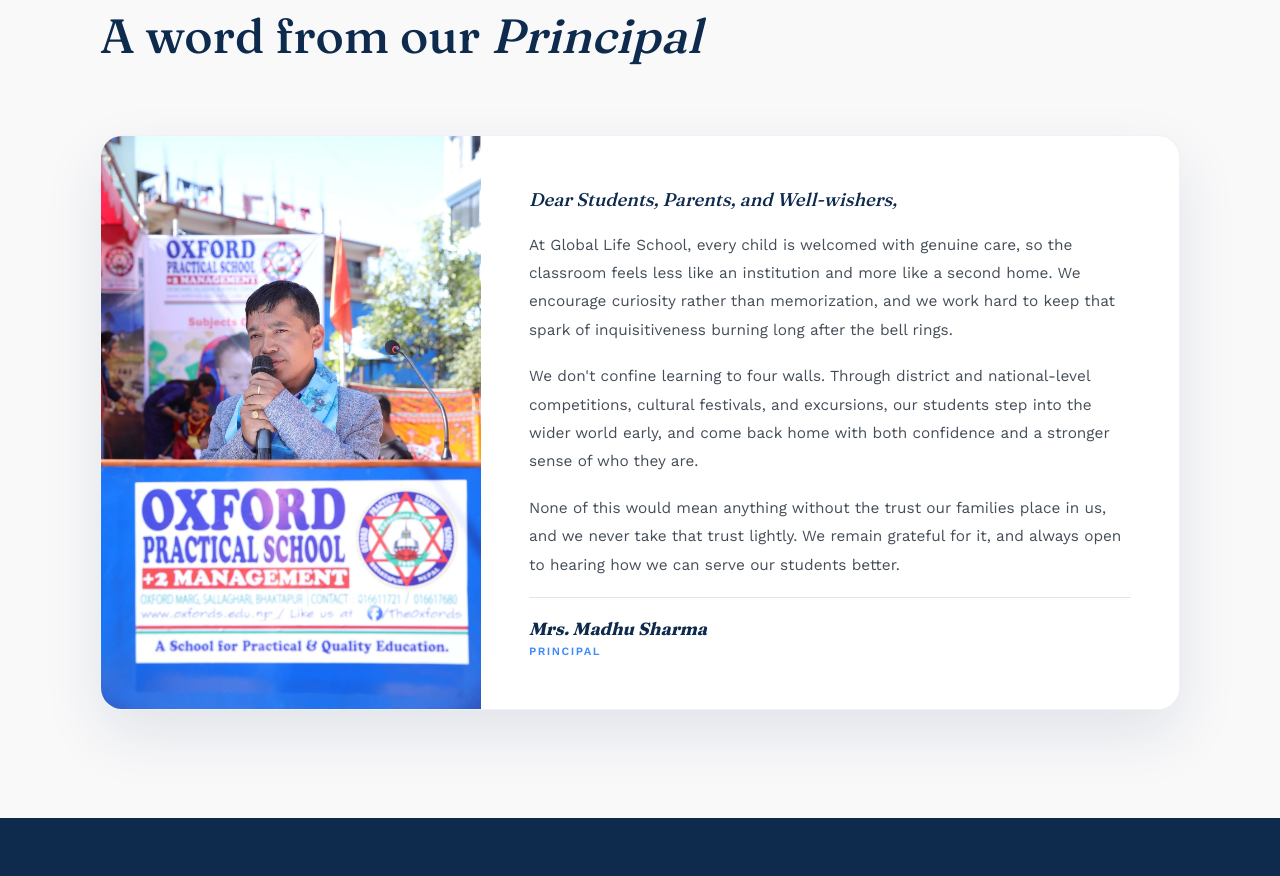
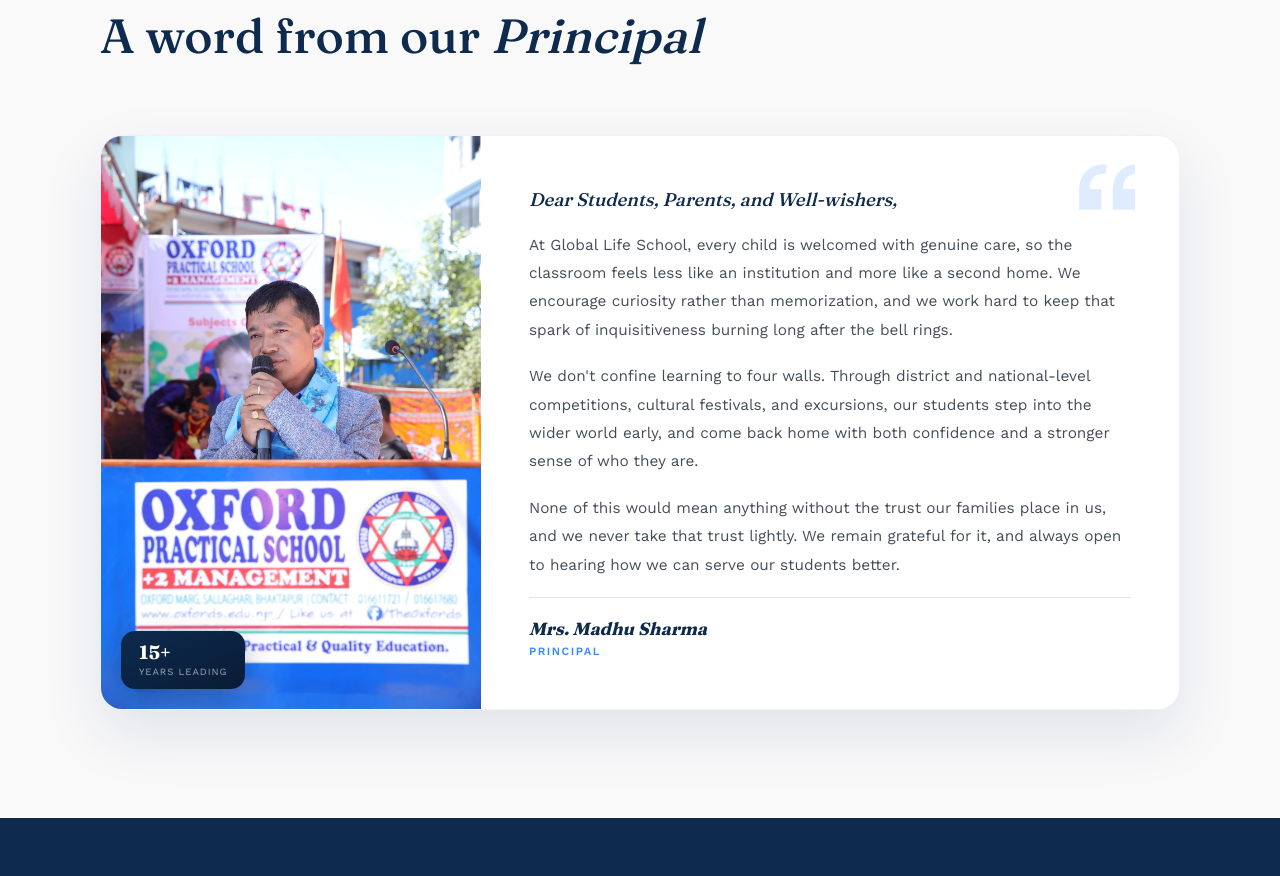
Before and after one commit to swikar-napit/globallife-web, a React (Vite) app: page /about in a window 1280 px wide. Shown: the part 2260-3136 px from the top of the page. Built offline with nearby package versions, Linux system fonts and the light colour scheme.

Commit message:
final card

```diff
--- a/src/pages/About.css
+++ b/src/pages/About.css
@@ -510,7 +510,36 @@
 }
 
 .principal-photo-wrap {
+  position: relative;
   flex: 0 0 clamp(240px, 32vw, 380px);
+}
+
+.principal-photo-badge {
+  position: absolute;
+  bottom: 20px;
+  left: 20px;
+  background: linear-gradient(155deg, var(--navy) 0%, var(--navy-deep) 100%);
+  color: #fff;
+  border-radius: 14px;
+  padding: 12px 18px;
+  box-shadow: 0 14px 30px rgba(14, 42, 77, 0.35);
+}
+
+.principal-badge-num {
+  display: block;
+  font-family: 'Fraunces', serif;
+  font-weight: 700;
+  font-size: 1.2rem;
+  line-height: 1;
+}
+
+.principal-badge-label {
+  display: block;
+  font-size: 0.6rem;
+  letter-spacing: 1px;
+  text-transform: uppercase;
+  color: rgba(255, 255, 255, 0.6);
+  margin-top: 4px;
 }
 
 .principal-photo {
@@ -522,9 +551,22 @@
 }
 
 .principal-content {
+  position: relative;
   flex: 1 1 auto;
   padding: clamp(32px, 4vw, 52px) clamp(28px, 4vw, 48px);
 }
+
+.principal-quote-mark {
+  position: absolute;
+  top: clamp(18px, 2.5vw, 28px);
+  right: clamp(24px, 4vw, 44px);
+  width: 56px;
+  height: 46px;
+  fill: var(--blue-soft);
+  opacity: 0.9;
+}
+
+
 
 .principal-salutation {
   font-family: 'Fraunces', serif;
--- a/src/pages/About.jsx
+++ b/src/pages/About.jsx
@@ -189,9 +189,17 @@ function About() {
           <div className="principal-card">
             <div className="principal-photo-wrap">
               <img src={principalPhoto} alt="Principal of Global Life School" className="principal-photo" />
+              <div className="principal-photo-badge">
+                <span className="principal-badge-num">15+</span>
+                <span className="principal-badge-label">Years Leading</span>
+              </div>
             </div>
 
             <div className="principal-content">
+              <svg className="principal-quote-mark" viewBox="0 0 64 52" aria-hidden="true">
+                <path d="M0 52V30.7Q0 15.4 9 7 18 -1.4 32 0.6L30 10.9Q21.1 10.2 16.3 15 11.5 19.8 12.2 28.2H25.6V52ZM38.4 52V30.7Q38.4 15.4 47.4 7 56.4 -1.4 70.4 0.6L68.4 10.9Q59.5 10.2 54.7 15 49.9 19.8 50.6 28.2H64V52Z" />
+              </svg>
+
               <p className="principal-salutation">Dear Students, Parents, and Well-wishers,</p>
 
               <p className="principal-para">
```
